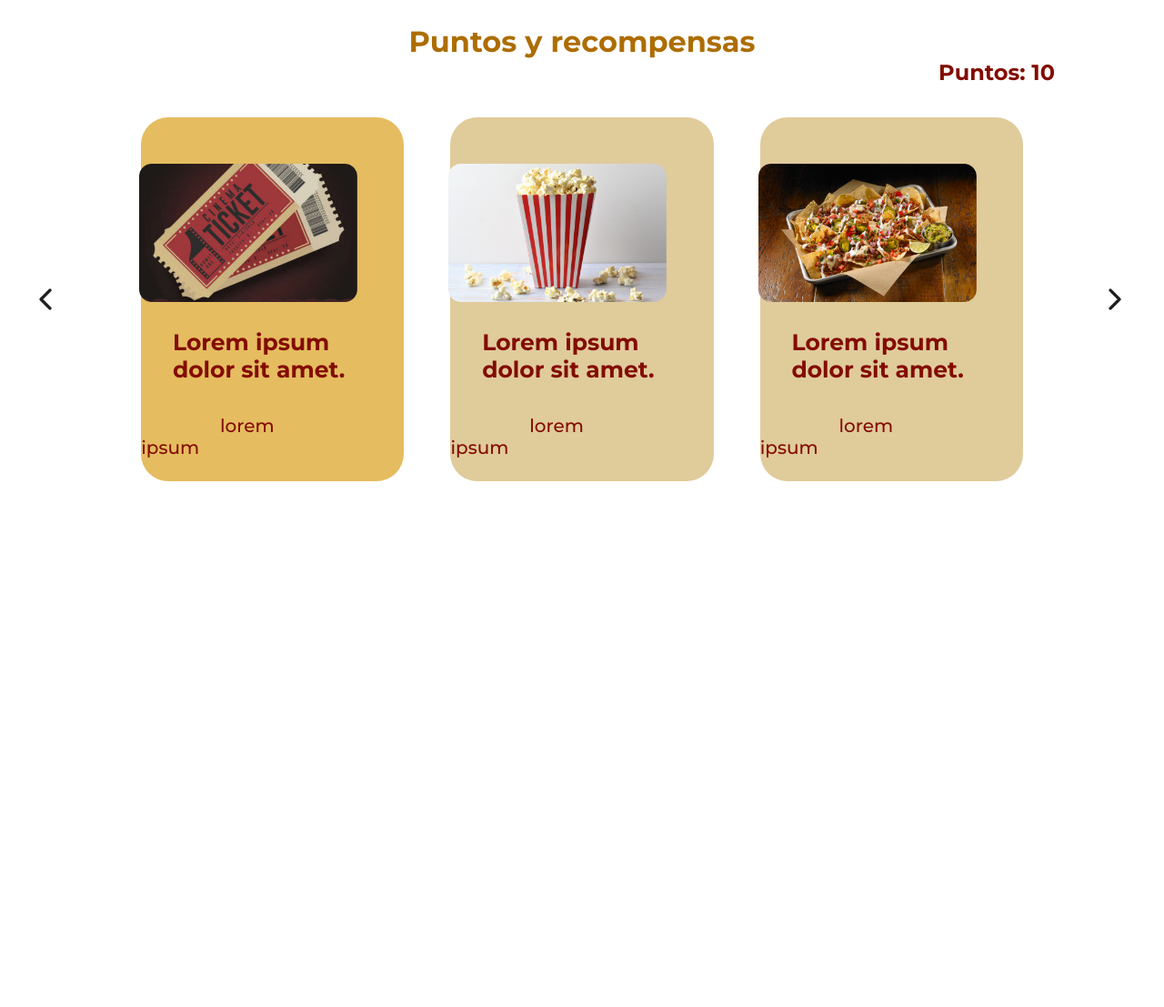
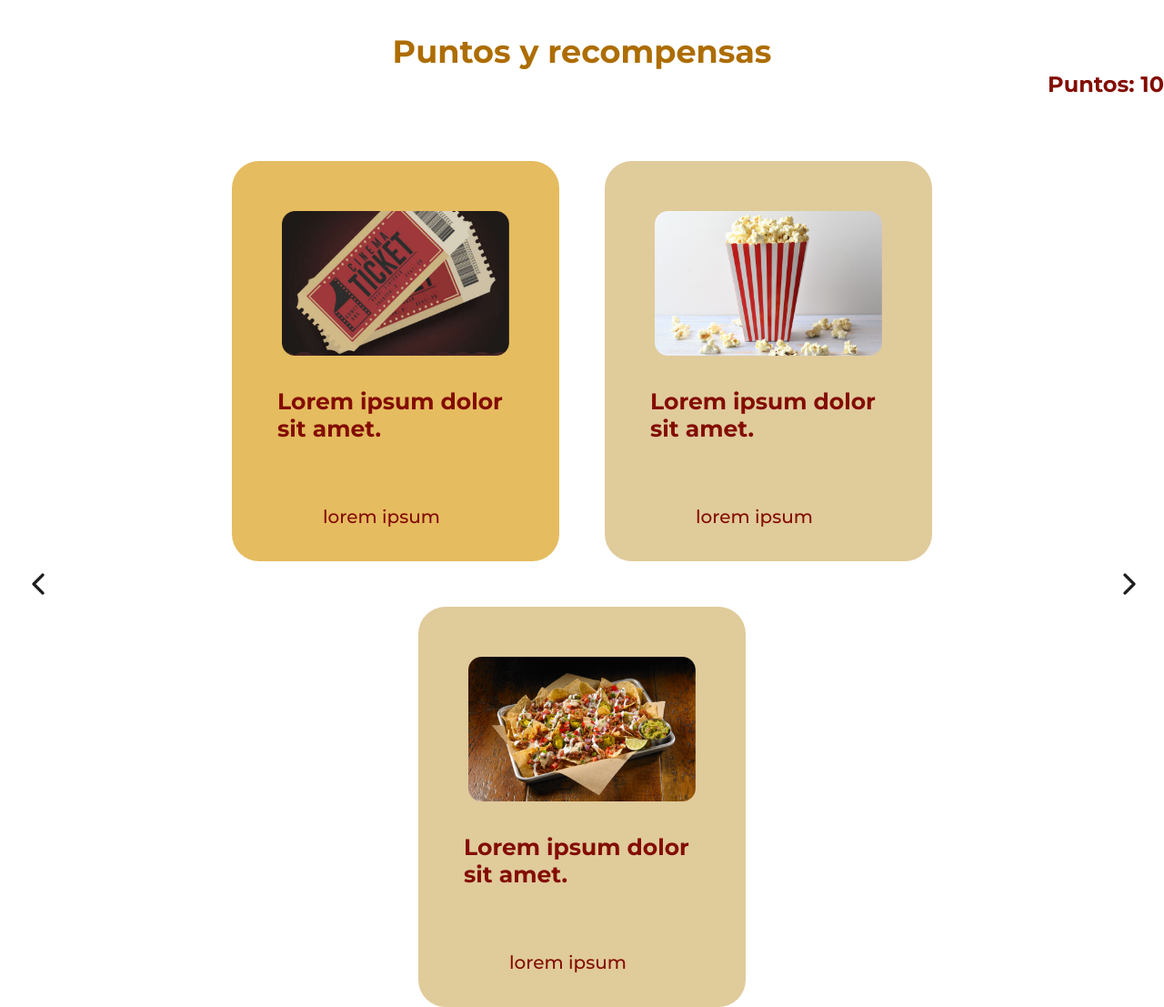
Before and after one commit to ElviaMedinaZ/proyectoCine, a PHP site: page /php_html/recompensas.php in a window 1280 px wide. Shown: the part 80-1187 px from the top of the page at 91% size. Before the commit the page ends 609 px from the top, so only its background shows below. Run offline with PHP 8.4, Linux system fonts and the light colour scheme; a user stored in the database is signed in; some libraries are stand-ins or nearby versions.

Commit message:
se arregla la vista recompensas

```diff
--- a/CSS/style.css
+++ b/CSS/style.css
@@ -793,36 +793,53 @@ img {
 }
 
 /* =====================vista puntos y recompensas========================= */
+.container {
+    display: flex;
+    flex-direction: column;
+    align-items: center; /* Centra los elementos horizontalmente */
+    gap: 20px;
+}
+
 h1 {
     display: flex;
+    font-size: 35px;
     justify-content: center;
-    margin-top: 2%;
+    margin-top: 35px;
     color: #AD6D01;
 }
 
 h2 {
-    float: right;
-    margin-right: 5em;
-    color: #830c00;
+    display: flex;
+    flex-direction: column;
+    text-align: right;
+    gap: 20px;
+    color: #830C00;
 }
 
 .carrusel {
     display: flex;
     align-items: center;
-    /* Alinea verticalmente los elementos */
-    margin-top: 5%;
-    gap: 4%;
-    /* Espaciado uniforme entre elementos */
-    overflow: hidden;
+    justify-content: center;
+    margin-top: 70px;
+    gap: 40px;
+}
+
+.tarjetas-container {
+    display: flex;
+    justify-content: center;
+    gap: 50px;
+    flex-wrap: wrap;
 }
 
 .elemento {
-    flex: auto;
+    flex: none;
     background-color: #E0CB9B;
-    width: 10em;
-    height: 25em;
+    width: 360px;
+    height: 440px;
     border-radius: 30px;
-    position: relative;
+    padding: 20px;
+    box-sizing: border-box;
+    margin: 0;
 }
 
 .elemento-seleccion {
@@ -830,8 +847,8 @@ h2 {
 }
 
 .carrusel .flechas {
-    margin: 2em;
-    /* Márgenes horizontales más pequeños */
+    margin: 20px;
+    display: flex;
 }
 
 .flechas img {
@@ -841,22 +858,22 @@ h2 {
 }
 
 .recompensa {
-    margin: 3.2em;
-    width: 15em;
+    margin: 35px;
+    width: 250px;
     height: auto;
-    margin-bottom: 10%;
-    /* Espacio entre la imagen y el texto */
+    margin-bottom: 35px;
 }
 
 .elemento p {
-    margin: 12%;
+    padding: 30px;
+    margin-bottom: 40px;
     font-weight: 700;
     font-size: 25px;
     color: #830c00;
 }
 
 .elemento a {
-    margin: 30%;
+    margin: 80px;
     font-weight: 500;
     font-size: 20px;
     color: #830c00;
--- a/php_html/recompensas.php
+++ b/php_html/recompensas.php
@@ -11,21 +11,23 @@
     <link href="https://fonts.googleapis.com/css2?family=Montserrat:ital,wght@0,100..900;1,100..900&display=swap" rel="stylesheet">
     <!-- hoja de estilos -->
     <link rel="stylesheet" href="../CSS/style.css">
-    <title>Document</title>
+    <title>Cineplus</title>
 </head>
 <body>
     <?php
         include ('header.php');
     ?>
 
-    <div class="container-about">
+    <div class="container">
         <main>
+            <section>
                 <h1>Puntos y recompensas</h1>
                 <h2>Puntos: 10</h2>
                 <div class="carrusel">
                     <div class="flechas">
                         <img src="../image/recompensas/Chevron left.png" alt="flecha izquierda">
                     </div>
+                    <div class="tarjetas-container">
                         <div class="elemento elemento-seleccion">
                             <img class="recompensa" src="../image/recompensas/entrada.png" alt="boletos">
                             <p>Lorem ipsum dolor sit amet.</p>
@@ -41,10 +43,12 @@
                             <p>Lorem ipsum dolor sit amet.</p>
                             <a>lorem ipsum</a>
                         </div>
+                    </div>
                     <div class="flechas">
                         <img src="../image/recompensas/Chevron right.png" alt="flecha derecha">
                     </div>
                 </div>
+            </section>
         </main>
     </div>
 </body>
```
Lines whose indentation alone changed are shown as unchanged.
